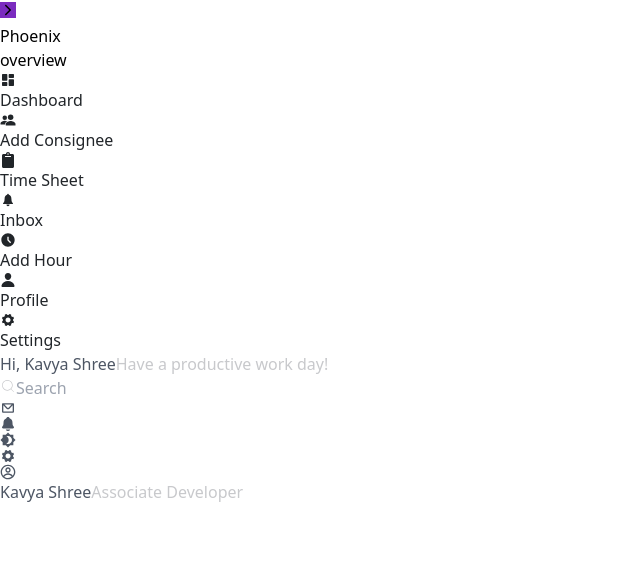
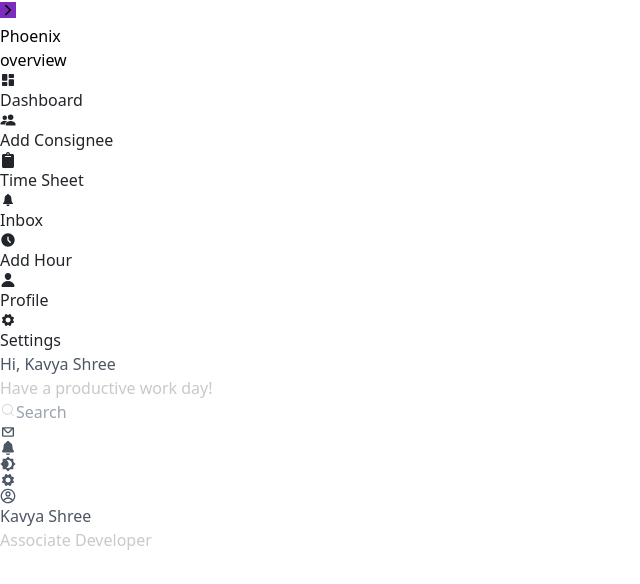
Before and after one commit to sb2crest/payroll-management-frontend, a React (Vite) app: page / in a window 1280 px wide. Shown: the top 584 px of the page, without its empty margins (0-640 px from the left). Built offline with nearby package versions, Linux system fonts and the light colour scheme.

Commit message:
Modified Navbar and Layout

```diff
--- a/src/components/Navbar.jsx
+++ b/src/components/Navbar.jsx
@@ -18,31 +18,33 @@ const Navbar = () => {
   };
 
   return (
-    <div className="h-16 border-b flex items-center">
-      <div className="px-10 flex flex-col">
-        <span
-          className="text-[20px] font-bold"
+    <div className="h-16 w-full border-b flex items-center justify-between px-8 bg-white">
+      <div>
+        <p
+          className="text-[16px] font-bold"
           style={{ color: style.colors.primary }}
         >
           Hi, Kavya Shree
-        </span>
-        <span
+        </p>
+        <p
           className="text-[10px] font-normal mt-[0px]"
           style={{ color: style.colors.secondary }}
         >
           Have a productive work day!
-        </span>
+        </p>
       </div>
-      <div className="relative ml-20">
+      <div className="relative ml-20 max-w-[300px] w-full">
         <button className="absolute top-1/2 left-2 transform -translate-y-1/2  border-none cursor-pointer rounded-l-lg">
           <CiSearch style={{ color: style.colors.secondary }} />
         </button>
         <input
           type="text"
-          className="rounded-md w-[400px] py-2 text-sm outline-none pl-10 pr-4 bg-gray-100"
+          className="rounded-md  py-2 text-sm outline-none pl-10 pr-4 bg-gray-100  w-full"
           placeholder="Search"
         />
       </div>
+      <div className="flex items-center gap-5">
+        {" "}
         <div
           className="flex items-center ml-20"
           style={{ color: style.colors.primary }}
@@ -62,25 +64,26 @@ const Navbar = () => {
           <MdBrightness4 className="text-2xl cursor-pointer mr-6" />
           <IoIosSettings className="text-2xl cursor-pointer mr-6" />
         </div>
-      <div className="flex items-center ml-20">
+        <div className="flex items-center">
           <CgProfile
             className="text-[32px] cursor-pointer"
             style={{ color: style.colors.primary }}
           />
-        <p className="flex flex-col ml-2">
-          <span
+          <p className=" ml-2">
+            <p
               className="text-[16px] font-medium"
               style={{ color: style.colors.primary }}
             >
               Kavya Shree
-          </span>
-          <span
+            </p>
+            <p
               className="text-[10px] mt-[0px]"
               style={{ color: style.colors.secondary }}
             >
               Associate Developer
-          </span>
             </p>
+          </p>
+        </div>
       </div>
     </div>
   );
--- a/src/layouts/Layout.jsx
+++ b/src/layouts/Layout.jsx
@@ -4,11 +4,11 @@ import Sidebar from "../components/Sidebar";
 
 function Layout() {
   return (
-    <div className="flex w-full bg-indigo-50/50">
+    <div className="flex w-full bg-[#F5F5F5]">
       <div>
         <Sidebar />
       </div>
-      <div>
+      <div className="flex-1">
         <Navbar />
         <Outlet />
       </div>
```
Lines whose indentation alone changed are shown as unchanged.
